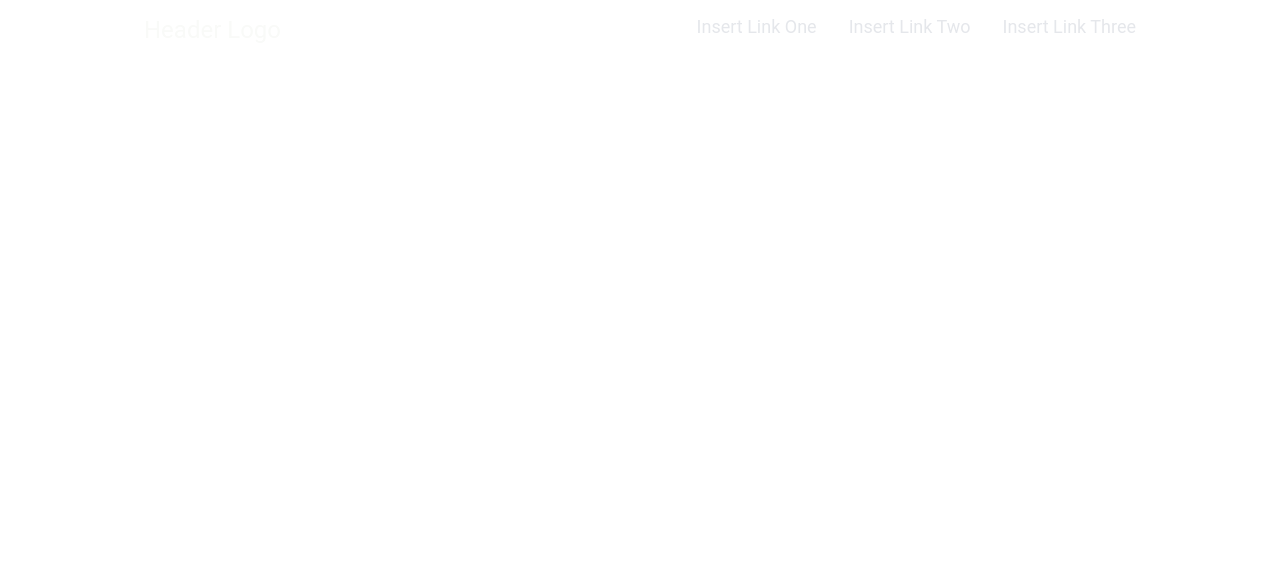
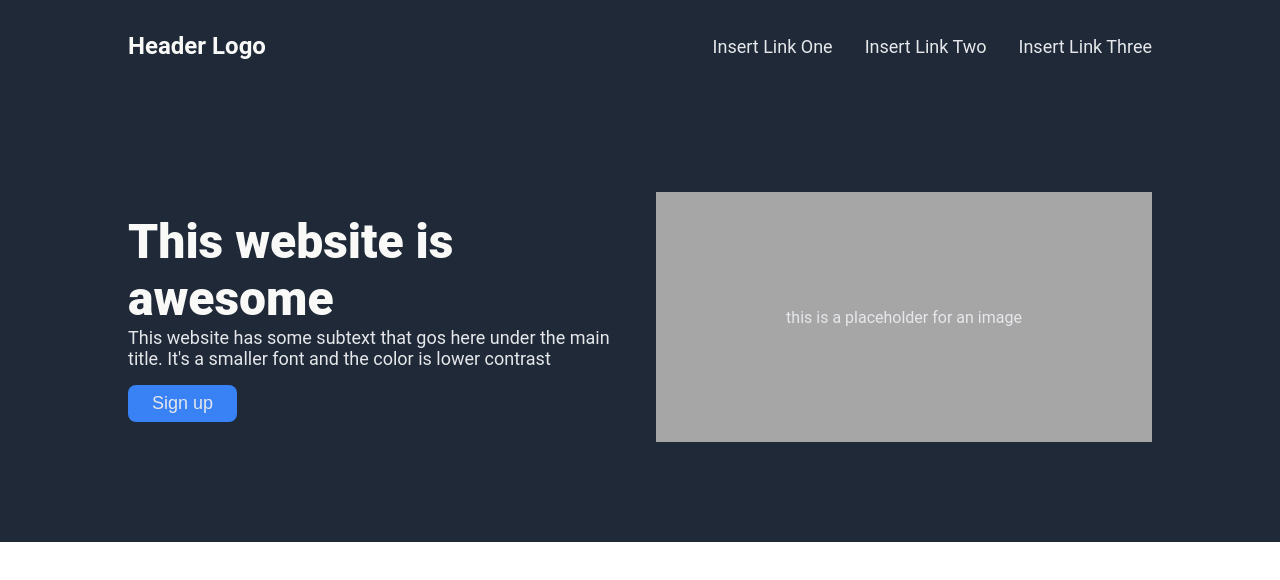
Before and after one commit to matheusmachado-dev/top-landing-page, a plain HTML site: page index.html in a window 1280 px wide. Drawn offline with Linux system fonts and the light colour scheme.

Commit message:
feat: add `hero` section and fix `Header`

```diff
--- a/index.html
+++ b/index.html
@@ -7,13 +7,30 @@
     <link rel="stylesheet" href="style.css" />
   </head>
   <body>
-    <header>
-      <p class="logo">Header Logo</p>
-      <ul>
-        <li>Insert Link One</li>
-        <li>Insert Link Two</li>
-        <li>Insert Link Three</li>
-      </ul>
+    <header class="dark-background">
+      <div class="container">
+        <p class="logo">Header Logo</p>
+        <ul class="secundary-text">
+          <li>Insert Link One</li>
+          <li>Insert Link Two</li>
+          <li>Insert Link Three</li>
+        </ul>
+      </div>
     </header>
+    <section id="hero-section" class="dark-background">
+      <div class="container">
+        <div class="hero-text">
+          <div>
+            <h1 class="hero-title">This website is awesome</h1>
+            <p class="secundary-text">
+              This website has some subtext that gos here under the main title.
+              It's a smaller font and the color is lower contrast
+            </p>
+          </div>
+          <button class="blue-background secundary-text button">Sign up</button>
+        </div>
+        <div class="hero-image">this is a placeholder for an image</div>
+      </div>
+    </section>
   </body>
 </html>
--- a/style.css
+++ b/style.css
@@ -7,7 +7,7 @@ html {
 *,
 *:before,
 *:after {
-  box-sizing: inherit;
+  box-sizing: border-box;
 }
 
 body,
@@ -31,8 +31,13 @@ ul {
 }
 
 img {
-  max-width: 100%;
+  width: 100%;
   height: auto;
+}
+
+a {
+  color: inherit;
+  text-decoration: none;
 }
 /* ================================================== */
 
@@ -40,24 +45,90 @@ body {
   font-family: Roboto, sans-serif;
 }
 
-header {
-  display: flex;
-  justify-content: space-between;
-  margin: auto;
-  width: 80%;
-  padding: 16px;
+.dark-background {
+  background-color: #1f2937;
 }
-header .logo {
+.hero-title {
+  font-size: 48px;
+  color: #f9faf8;
+  font-weight: 900;
+}
+.secundary-text {
+  font-size: 18px;
+  color: #e5e7eb;
+}
+.logo {
   color: #f9faf8;
   font-size: 24px;
+  font-weight: bold;
+}
+.blue-background {
+  background-color: #3882f6;
+}
+.section-title {
+  font-size: 38px;
+  color: #1f2937;
+  font-weight: 900;
 }
 
-header ul {
+.quote-text {
+  font-size: 36px;
+  font-style: italic;
+  font-weight: lighter;
+  color: #1f2937;
+}
+
+.container {
+  width: 80%;
+  margin: auto;
+}
+
+header .container {
   display: flex;
+  align-items: center;
+  justify-content: space-between;
+  padding: 32px 0;
+}
+
+ul {
+  display: flex;
+  align-items: center;
   gap: 32px;
 }
 
-header ul li {
+#hero-section {
+  padding: 100px 0;
+}
+
+#hero-section .container {
+  display: flex;
+  gap: 32px;
+  justify-content: space-between;
+  align-items: center;
+}
+#hero-section .container div {
+  flex: 1;
+}
+.hero-text {
+  display: flex;
+  flex-direction: column;
+  gap: 16px;
+}
+
+.button {
+  width: fit-content;
+  padding: 8px 24px;
+  border-radius: 0.5rem;
+  border: none;
+  cursor: pointer;
+}
+
+.hero-image {
+  width: 800px;
+  height: 250px;
+  background-color: #a6a6a6;
   color: #e5e7eb;
-  font-size: 18px;
+  display: flex;
+  justify-content: center;
+  align-items: center;
 }
```
